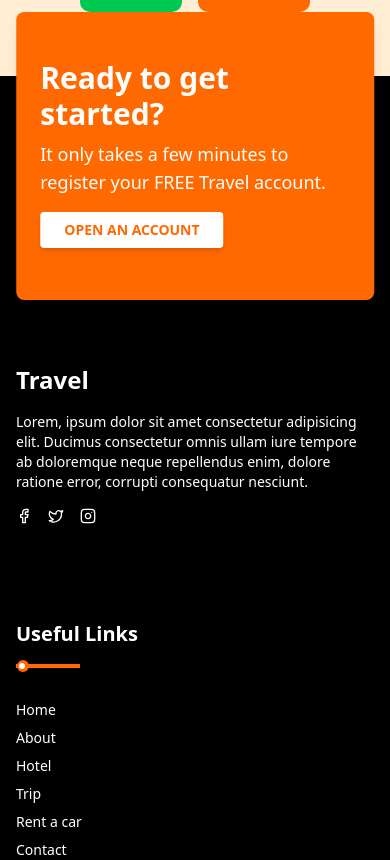
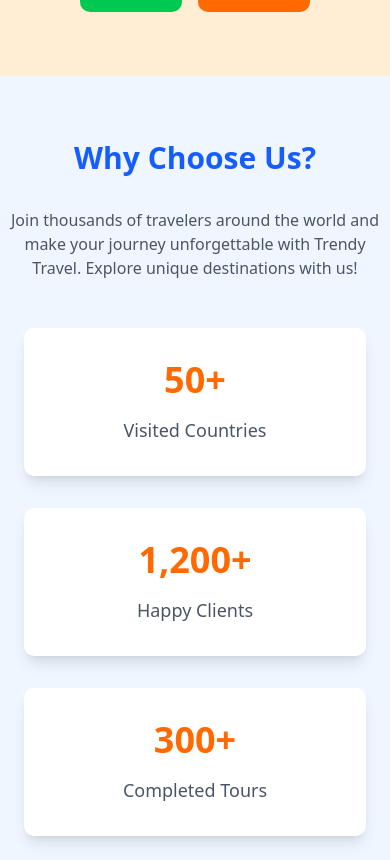
Before and after one commit to aniltanriverdiler/travel-cms-monorepo, a Next.js app in the folder travel/: page /about in a window 390 px wide. Shown: the part 964-1824 px from the top of the page. Built offline with nearby package versions, Linux system fonts and the light colour scheme.

Commit message:
feat(travel): add text and counter animations to AboutUs and TravelStats sections

```diff
--- a/travel/package.json
+++ b/travel/package.json
@@ -26,7 +26,7 @@
     "@radix-ui/react-slot": "^1.2.3",
     "@radix-ui/react-tabs": "^1.1.13",
     "@tanstack/react-table": "^8.21.3",
-    "animejs": "^4.2.2",
+    "animejs": "^3.2.1",
     "class-variance-authority": "^0.7.1",
     "clsx": "^2.1.1",
     "cmdk": "^1.1.1",
@@ -37,8 +37,10 @@
     "next": "15.5.4",
     "next-themes": "^0.4.6",
     "react": "19.1.0",
+    "react-countup": "^6.5.3",
     "react-dom": "19.1.0",
     "react-hook-form": "^7.64.0",
+    "react-intersection-observer": "^9.16.0",
     "react-type-animation": "^3.2.0",
     "sonner": "^2.0.7",
     "swiper": "^12.0.2",
--- a/travel/src/app/(routes)/about/_components/AboutUs.tsx
+++ b/travel/src/app/(routes)/about/_components/AboutUs.tsx
@@ -1,12 +1,50 @@
-import { Button } from '@/components/ui/button';
-import React from 'react'
+"use client";
+import { Button } from "@/components/ui/button";
+import React, { useEffect, useRef } from "react";
+import anime from "animejs/lib/anime.es.js";
 
 function AboutUs() {
+  const titleRef = useRef(null);
+  const paragraphRef1 = useRef(null);
+  const paragraphRef2 = useRef(null);
+  const buttonsRef = useRef(null);
+
+  useEffect(() => {
+    anime({
+      targets: titleRef.current,
+      translateY: [-50, 0],
+      opacity: [0, 1],
+      easing: "easeOutExpo",
+      duration: 1000,
+      delay: 200,
+    });
+
+    anime({
+      targets: [paragraphRef1.current, paragraphRef2.current],
+      translateY: [30, 0],
+      opacity: [0, 1],
+      easing: "easeOutExpo",
+      duration: 800,
+      delay: anime.stagger(200),
+    });
+
+    anime({
+      targets: buttonsRef.current.children,
+      scale: [0.8, 1],
+      opacity: [0, 1],
+      easing: "easeOutExpo",
+      duration: 800,
+      delay: anime.stagger(300),
+    });
+  }, []);
+
   return (
     <div className="bg-orange-100">
       <div className="mx-auto container text-center py-16 px-6 lg:px-28">
-
-        <h2 className="text-3xl font-semibold text-gray-800 mb-4">
+        <h2
+          ref={titleRef}
+          className="text-3xl font-semibold text-gray-800 mb-4"
+        >
           WELCOME TO TRAVEL
         </h2>
         <div className="flex justify-center items-center mb-6">
@@ -16,7 +54,10 @@ function AboutUs() {
         </div>
 
         {/* About Page Description */}
-        <p className="text-gray-600 mb-8 max-w-3xl mx-auto leading-relaxed">
+        <p
+          ref={paragraphRef1}
+          className="text-gray-600 mb-8 max-w-3xl mx-auto leading-relaxed"
+        >
           At Travel, we believe every journey is more than just reaching a
           destination — it’s about creating unforgettable experiences. From
           exploring vibrant cities to relaxing in luxurious resorts, our mission
@@ -25,16 +66,19 @@ function AboutUs() {
           best travel deals, we’re here to simplify every step of your journey.
         </p>
 
-        <p className="text-gray-600 mb-8 max-w-3xl mx-auto leading-relaxed">
+        <p
+          ref={paragraphRef2}
+          className="text-gray-600 mb-8 max-w-3xl mx-auto leading-relaxed"
+        >
           Our platform brings together the best destinations, exclusive offers,
           and trusted services to help you travel smarter. We partner with top
           hotels, car rental agencies, and tour operators to ensure every trip
           meets the highest standards of comfort and convenience. At Travel, our
-          passion for exploration drives us to deliver more than just trips —
-          we deliver memories that last a lifetime.
+          passion for exploration drives us to deliver more than just trips — we
+          deliver memories that last a lifetime.
         </p>
 
-        <div className="flex justify-center gap-4">
+        <div ref={buttonsRef} className="flex justify-center gap-4">
           <Button className="bg-green-500 text-white py-6 px-8 rounded-lg hover:bg-green-600 transition">
             Detail
           </Button>
@@ -42,10 +86,9 @@ function AboutUs() {
             Browse
           </Button>
         </div>
-
       </div>
     </div>
-  )
+  );
 }
 
 export default AboutUs;
--- /dev/null
+++ b/travel/src/app/(routes)/about/_components/TravelStats.tsx
@@ -0,0 +1,55 @@
+"use client";
+import React from "react";
+import CountUp from "react-countup";
+import { useInView } from "react-intersection-observer";
+
+function TravelStats() {
+  const stats = [
+    { label: "Visited Countries", end: 50, suffix: "+" },
+    { label: "Happy Clients", end: 1200, suffix: "+" },
+    { label: "Completed Tours", end: 300, suffix: "+" },
+  ];
+
+  const { ref, inView } = useInView({
+    triggerOnce: false,
+    threshold: 0.2,
+  });
+
+  return (
+    <div className="bg-blue-50 py-16">
+      <div className="mx-auto container text-center">
+        <h2 className="text-3xl lg:text-5xl font-bold text-blue-600 mb-8">
+          Why Choose Us?
+        </h2>
+        <p className="text-gray-600 max-w-3xl mx-auto mb-12">
+          Join thousands of travelers around the world and make your journey
+          unforgettable with Trendy Travel. Explore unique destinations with us!
+        </p>
+        <div ref={ref} className="grid grid-cols-1 sm:grid-cols-3 gap-8 px-6">
+          {stats.map((stat, index) => (
+            <div
+              key={index}
+              className="bg-white shadow-lg rounded-lg p-8 flex flex-col items-center"
+            >
+              <h3 className="text-4xl lg:text-6xl font-bold text-orange-500">
+                {inView ? (
+                  <CountUp
+                    start={0}
+                    end={stat.end}
+                    duration={2.5}
+                    suffix={stat.suffix}
+                  />
+                ) : (
+                  "0"
+                )}
+              </h3>
+              <p className="text-gray-600 text-lg mt-4">{stat.label}</p>
+            </div>
+          ))}
+        </div>
+      </div>
+    </div>
+  );
+}
+
+export default TravelStats;
--- a/travel/src/app/(routes)/about/page.tsx
+++ b/travel/src/app/(routes)/about/page.tsx
@@ -1,10 +1,12 @@
 import React from "react";
 import AboutUs from "./_components/AboutUs";
+import TravelStats from "./_components/TravelStats";
 
 function AboutPage() {
   return (
     <div>
       <AboutUs />
+      <TravelStats />
     </div>
   );
 }
--- a/travel/src/app/(routes)/layout.tsx
+++ b/travel/src/app/(routes)/layout.tsx
@@ -11,6 +11,7 @@ function RouteLayout({ children }: RouteLayoutProps) {
     <div>
       <Header />
       <div className="min-h-screen">{children}</div>
+      <div className="min-h-64"></div>
       <Footer />
     </div>
   );
```
Also changed, not shown: 1 other file (tests, documents, lock files or other folders).
